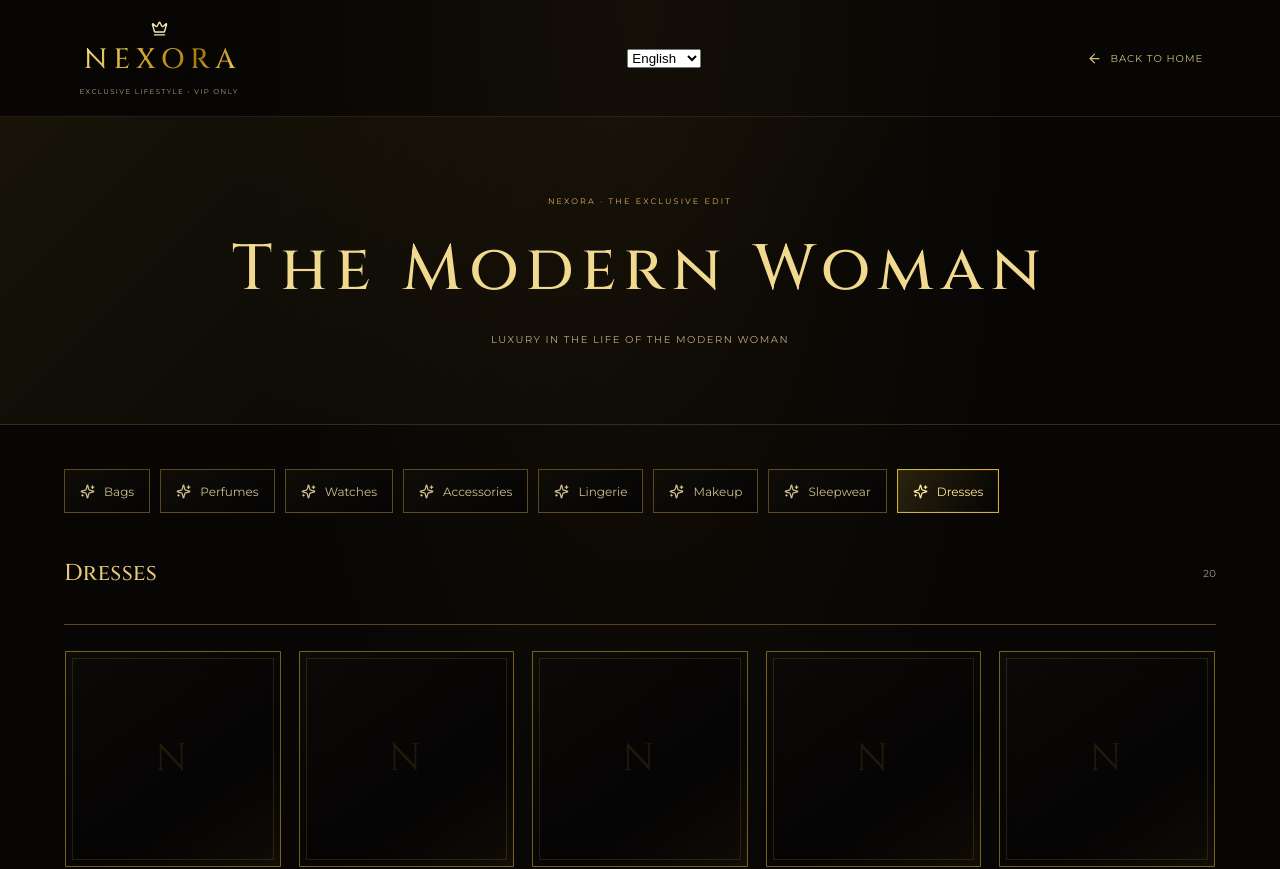
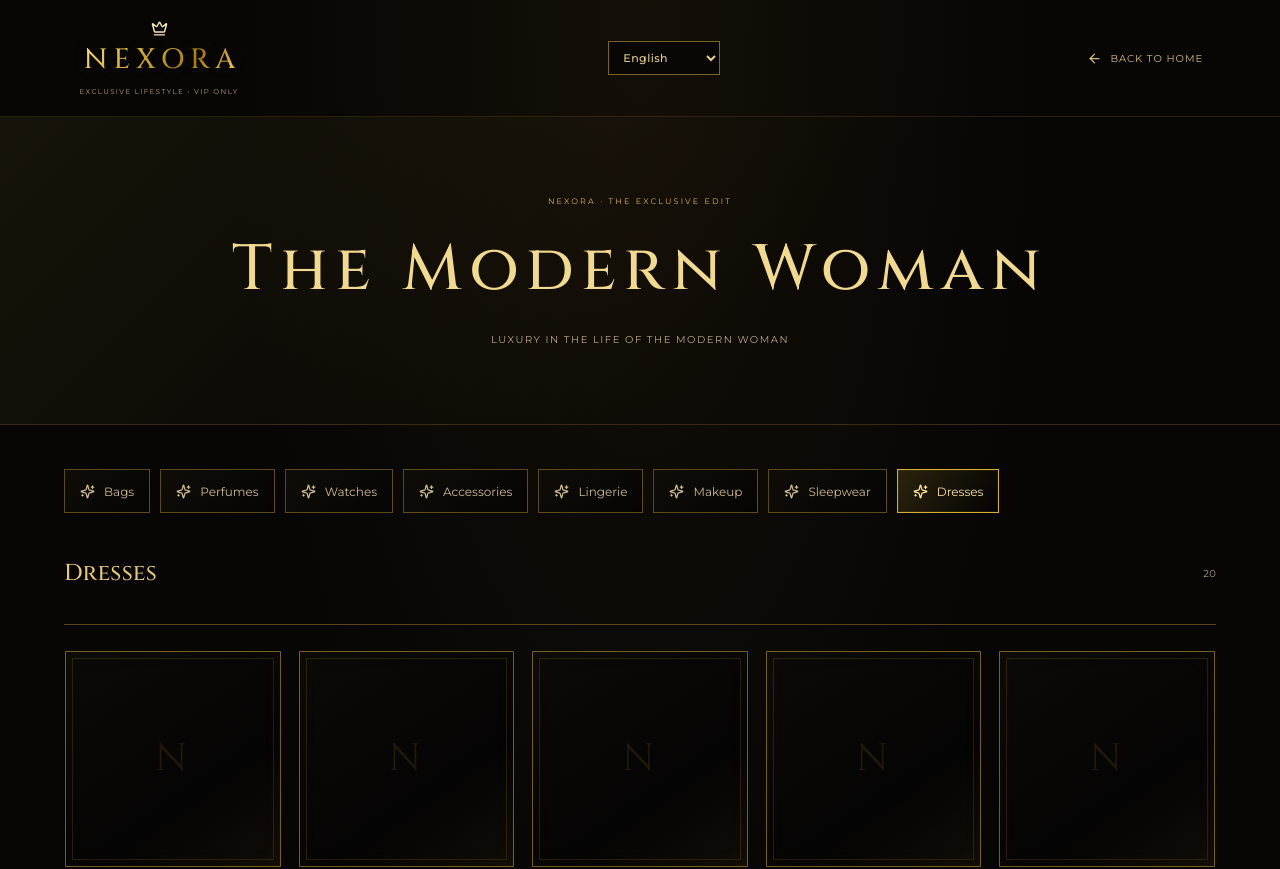
Before and after one commit to nexora-online/NEXORAO-VIP, a Next.js app: page /collections/damen in a window 1280 px wide. Shown: the top 869 px of the page. Built offline with nearby package versions, Linux system fonts and the light colour scheme.

Commit message:
Style global luxury language selector for RTL and LTR layouts

```diff
--- a/app/globals.css
+++ b/app/globals.css
@@ -314,3 +314,11 @@ button:focus-visible,a:focus-visible,input:focus-visible{outline:2px solid var(-
 .hero-collection-gateways a{display:inline-flex;align-items:center;gap:9px;padding:11px 14px;border:1px solid rgba(212,175,55,.65);background:rgba(5,4,4,.82);color:#e8d18a;text-decoration:none;font-family:'Cinzel',Georgia,serif;font-size:12px;letter-spacing:.02em;transition:background .2s,border-color .2s}
 .hero-collection-gateways a:hover{border-color:#ffe599;background:rgba(212,175,55,.12)}
 @media(max-width:520px){.hero-collection-gateways{display:grid;grid-template-columns:1fr}.hero-collection-gateways a{justify-content:center}}
+
+/* Shared NEXORA international language selector */
+.nexora-language-switcher{display:inline-flex;align-items:center;flex-shrink:0}
+.nexora-language-switcher select{min-width:112px;max-width:160px;padding:8px 28px 8px 10px;border:1px solid rgba(212,175,55,.55);border-radius:0;background:#080706;color:#e8d18a;font:500 11px 'Montserrat',Arial,sans-serif;letter-spacing:.04em;cursor:pointer}
+.nexora-language-switcher select:focus-visible{outline:1px solid #d4af37;outline-offset:2px}
+.nexora-language-switcher option{background:#080706;color:#e8d18a}
+[dir="rtl"] .nexora-language-switcher select{padding:8px 10px 8px 28px}
+@media(max-width:600px){.nexora-language-switcher select{min-width:94px;max-width:125px;padding:7px 20px 7px 8px;font-size:10px}}
```
